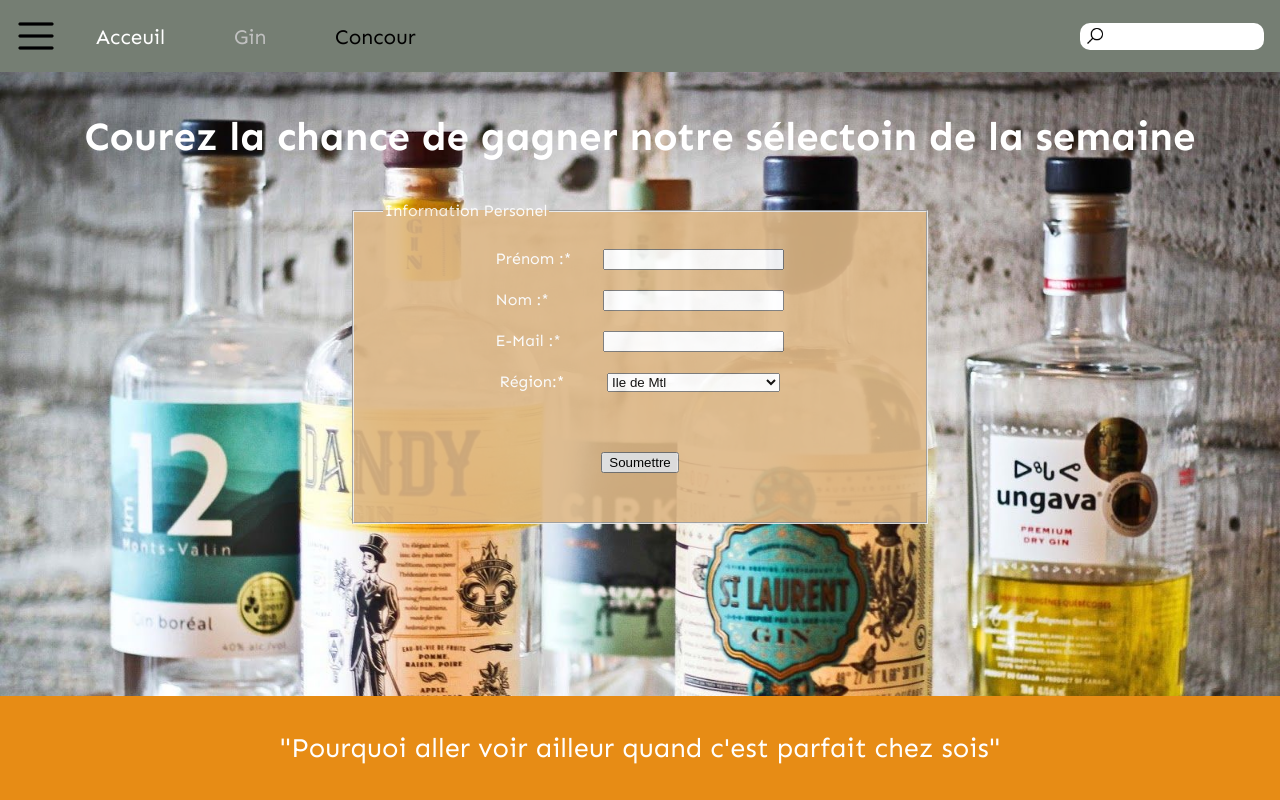
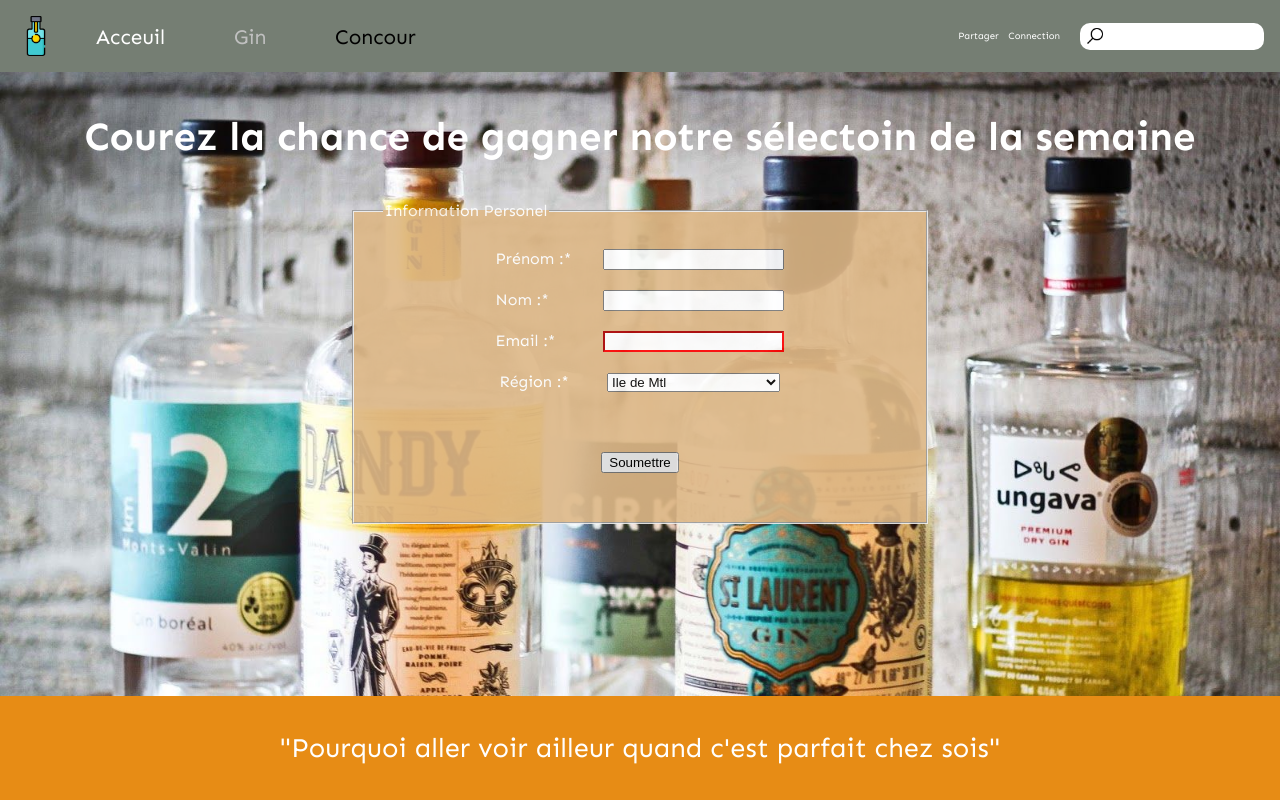
Before and after one commit to FrankBol/Ecole-TP1_Intgration.md, a Flask app: page /concour in a window 1280 px wide. Run offline with Flask 2, Linux system fonts and the light colour scheme.

Commit message:
changment valid email plus remplacement hambirger par log

```diff
--- a/static/css/style.css
+++ b/static/css/style.css
@@ -24,11 +24,12 @@ header div:first-child{
     display: flex;
     align-items: center;
 }
-/* nav::before{
-    content: "";
-    background-image: url("../img/icons8-menu-arrondi-60.png");
-    z-index: 100;
-} */
+header div:last-child a{
+    color: white;
+    text-decoration: none;
+    font-size: .6em;
+    margin-left: 1em;
+}
 li{
     display: inline-block;
     margin-right: 5vw;
@@ -58,6 +59,9 @@ header div:last-child img{
 position: relative;
 left:25px;
 height: 20px;
+}
+header div:first-child img{
+   width: 2.5em;
 }
 /* ------------------------------------------PAGE ACCEUIL------------------------------------------ */
 .acceuil-main p, .acceuil-main h2{
@@ -128,6 +132,7 @@ legend{
 form{
     width: 45%;
     margin: auto;
+
 }
 fieldset{
     background-color: burlywood;
@@ -153,8 +158,13 @@ form label::after{
 fieldset>div:last-child{
     margin-top: 60px;
 }
-form div:nth-child(4)>input{
+form div:nth-child(4)>input:valid{
     outline: none;
+    border-color:rgb(0, 255, 0);
+}
+form div:nth-child(4)>input:invalid{
+    outline: none;
+    border-color:red;
 }
 /* ---------------------------------------------- Table ---------------------------------------------------- */
 table{
--- a/static/js/concour.js
+++ /dev/null
@@ -1,16 +0,0 @@
-let body = document.querySelector("body")
-let email = document.querySelector("#email");
-
-const regexmail = /^\w+([\.-]?\w+)*@\w+([\.-]?\w+)*(\.\w{2,3})+$/;
-
-email.addEventListener("keydown", validEmail);
-email.addEventListener("blur", validEmail);
-
-function validEmail(){
-    if(regexmail.test(email.value)){
-        email.style.borderColor = "rgb(3, 255, 3)";
-    }else{
-        email.style.borderColor = "red";
-    }
-
-}
--- a/templates/concour.html
+++ b/templates/concour.html
@@ -10,7 +10,7 @@ TP1-Formulaire
 {% block contenu %}
 <main class="main-formulaire">
     <h1>Courez la chance de gagner notre sélectoin de la semaine</h1>
-    <form action="#" method="#">
+    <form action="http://philippefleury.com/backend.php " method="post">
         <fieldset>
             <legend>Information Personel</legend>
             <div>
@@ -22,11 +22,11 @@ TP1-Formulaire
                 <input type="text" id="mail" required>
             </div>
             <div>
-                <label for="">E-Mail :</label>
-                <input type="email" id="email">
+                <label for="">Email :</label>
+                <input type="email" id="email" required>
             </div>
             <div>
-                <label for="">Région:</label>
+                <label for="">Région :</label>
                 <select name="" id="" required>
                     <optgroup label="Région de Montréal">
                         <option value="mtl">Ile de Mtl</option>
--- a/templates/gin.html
+++ b/templates/gin.html
@@ -90,7 +90,7 @@ TP1-Table
             <td>Destillerie du Fjord 48 Chemin Price</td>
             <td>Québec, Saint-David-de-Falardeau</td>
             <td>500ml</td>
-            <td>%</td>
+            <td>48%</td>
         </tr>
         </tbody>
 </table>
--- a/templates/page_main.html
+++ b/templates/page_main.html
@@ -6,13 +6,14 @@
     <meta name="viewport" content="width=device-width, initial-scale=1.0">
     <title>{% block titre %}{% endblock %}</title>
     <link rel="stylesheet" href="/static/css/style.css">
+    <link rel="icon" href="/static/img/favicon.png" type="image/png">
     <script src="/static/js/allpage.js" defer></script>
     {% block script %}{% endblock %}
 </head>
 <body>
 {% block printStart %}{% endblock %}<header>
 <div>
-  <img src="../static/img/burger.png" alt="">
+  <img src="../static/img/logoSite.png" alt="Logo bouteille de Gin">
   <nav>
     <ul>
       <li><a href="/">Acceuil</a></li>
@@ -22,6 +23,8 @@
   </nav>
 </div>
 <div>
+    <a href="#">Partager</a>
+    <a href="#">Connection</a>
     <img id="loupe" src="/static/img/loupe.png" alt="">
     <input id="search" type="text">
 </div>
```
Also changed, not shown: static/js/gin.js (deleted, +0 -10 lines), static/img/favicon.png (added), static/img/logoSite.png (added).
